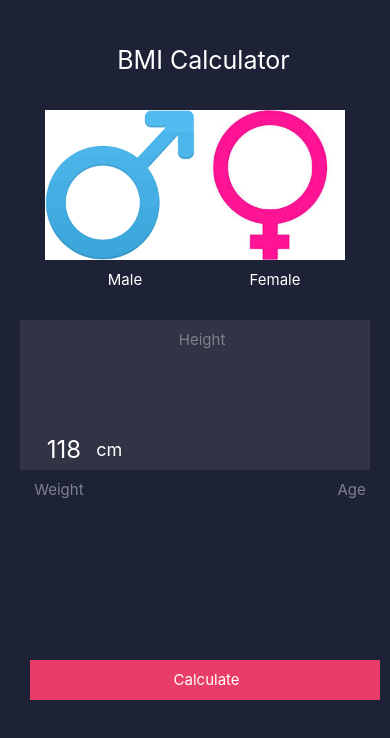
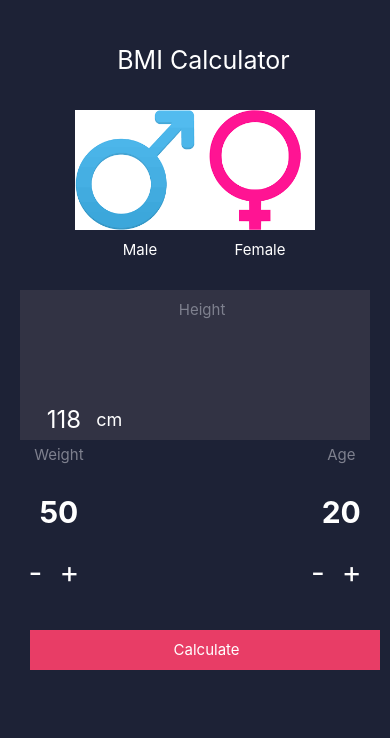
Before and after one commit to lqlongvn/Calculator, a React Native app: screen / in a window 390 px wide. Shown: the top 738 px of the page. Built offline with nearby package versions, Linux system fonts and the light colour scheme.

Commit message:
change 3

```diff
--- a/My_modules/Module_1.js
+++ b/My_modules/Module_1.js
@@ -34,7 +34,7 @@ export default function Module_1() {
         <View style={styles.text_Image_Group}>
           <Image
             style={styles.image_Male_Female}
-            source={require("../assets/female_1.jpg")}
+            source={require("../assets/female_1.png")}
           />
           <Text style={styles.text}> Female </Text>
         </View>
@@ -54,10 +54,21 @@ export default function Module_1() {
       <View style={styles.weight_Age_Group}>
         <View style={styles.text_Image_Group}>
           <Text style={styles.text_Weight_Age}> Weight </Text>
+          <Text style={styles.number_Weight_Age}> 50 </Text>
+          <View style={styles.minus_Plus_Group}>
+            <Text style={styles.minus_Plus_Text}> - </Text>
+            <Text style={styles.minus_Plus_Text}> + </Text>
+          </View>
         </View>
 
         <View style={styles.text_Image_Group}>
           <Text style={styles.text_Weight_Age}> Age </Text>
+          <Text style={styles.number_Weight_Age}> 20 </Text>
+          <View style={styles.minus_Plus_Group}>
+            <Text style={styles.minus_Plus_Text}> - </Text>
+            <Text style={styles.minus_Plus_Text}> + </Text>
+          </View>
+
         </View>
       </View>
 
@@ -89,10 +100,20 @@ const styles = StyleSheet.create({
   text_Weight_Age: {
     color: "#7e808e",
     fontSize: 15,
-    lineHeight: 40,
+    lineHeight: 30,
     textAlign: "center",
     marginLeft: 10,
   },
+
+  number_Weight_Age: {
+    color: "#fff",
+    fontSize: 30,
+    fontWeight:"bold",
+    lineHeight: 30,
+    textAlign: "center",
+    marginLeft: 10,
+  },
+
 
   textCalculate: {
     color: "#fff",
@@ -153,14 +174,22 @@ const styles = StyleSheet.create({
     flexDirection: "row",
     justifyContent: "space-between",
   },
+  minus_Plus_Group:{
+    flexDirection: "row",
+    justifyContent: "space-around",
+  },
+  minus_Plus_Text:{
+    color:"#fff",
+    fontSize: 30,
+  },
 
   text_Image_Group: {
     flexDirection: "column",
     justifyContent: "space-between",
   },
   image_Male_Female: {
-    width: 150,
-    height: 150,
+    width: 120,
+    height: 120,
     alignItems: "center",
     justifyContent: "center",
     backgroundColor: "#24263b",
```
